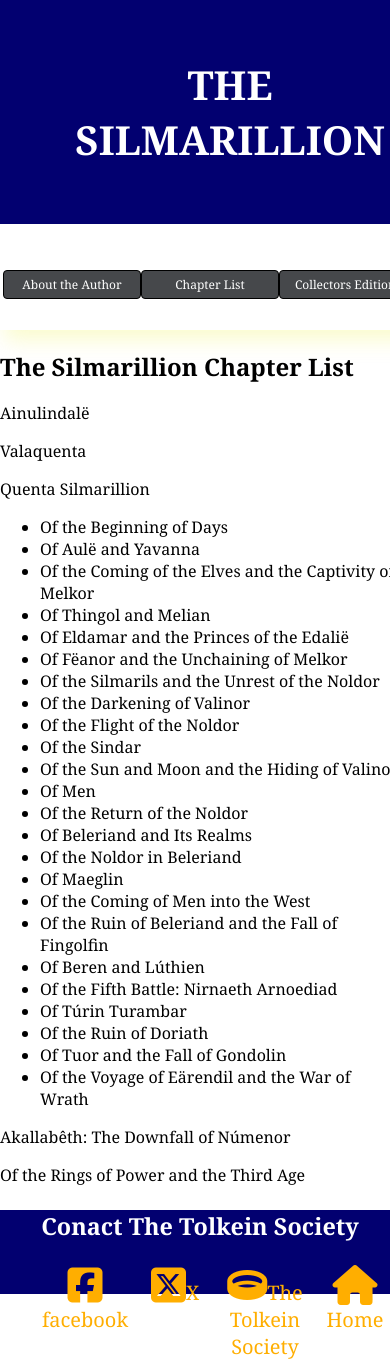
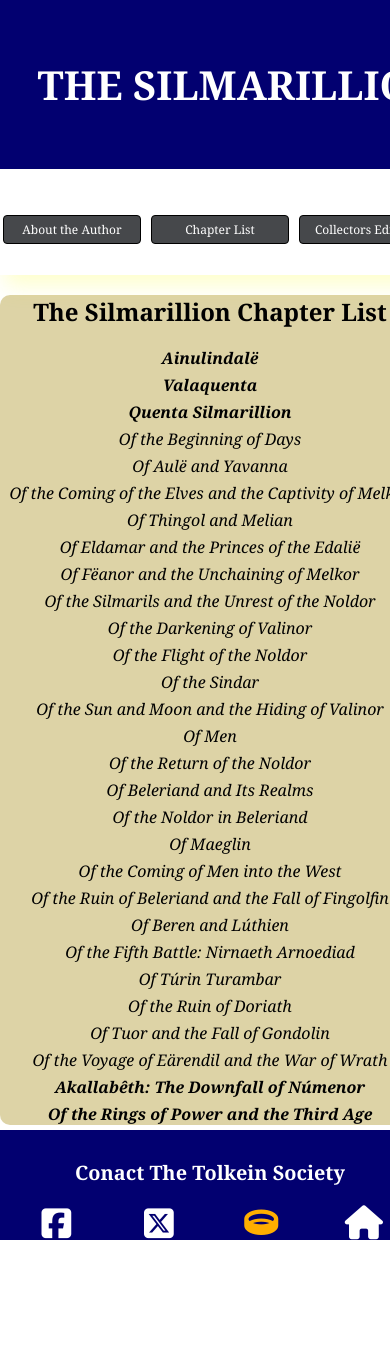
Before and after one commit to davidhatcher3/ifsc-3342, a plain HTML site: page final-project/chapters.html in a window 390 px wide. Shown: the top 1360 px of the page. After the commit the page ends 1266 px from the top, so only its background shows below. Drawn offline with Linux system fonts and the light colour scheme.

Commit message:
working on tablet view/fixed omage on course homepage

```diff
--- a/assets/css/style.css
+++ b/assets/css/style.css
@@ -1,3 +1,4 @@
+
 html{
     box-sizing: border-box;
 }
@@ -7,16 +8,22 @@
     box-sizing: inherit;
 }
 
-body{
-    background-image: URL(../img/rain.jpg);
-    background-size:cover;
-    background-repeat: no-repeat;
-}
+
+
 :root{
     --accent-color: rgb(255, 196, 0);
     --block-background-color: rgba(1, 25, 49,0.65);
 }
 
+body{
+    margin: 0;
+    padding: 0;
+    background-image: url(../img/rain.jpg);
+    background-size: cover;
+    background-repeat: no-repeat;
+    background-attachment: fixed;
+    background-position: center;
+}
 
 
 .box{
@@ -62,6 +69,7 @@
 
 
 
+
 /*Media Q's*/
 @media (max-width: 550px){
 
@@ -78,6 +86,20 @@
     .grid-container{
         display:grid;
         gap:20px;
+        grid-template-columns: 300px 300px;
+        grid-template-rows: 100px 100px;
+        background:rgba(0, 0, 0, 0);
+        list-style-type:none;
+        justify-content: center;
+        justify-content: space-evenly;
+    }
+}
+
+
+@media (min-width: 850px){
+    .grid-container{
+        display:grid;
+        gap:20px;
         grid-template-columns: 300px 300px 300px;
         grid-template-rows: 100px 100px 100px;
         background:rgba(0, 0, 0, 0);
--- a/final-project/assets/css/style.css
+++ b/final-project/assets/css/style.css
@@ -13,7 +13,7 @@
     --gold-ish: rgb(255, 174, 0);
 
 }
-/*Global*/
+
 body{
   overflow:scroll;
   margin: 0 auto;
@@ -23,9 +23,18 @@
 
 a:link,
 a:visited{
+  color: white;
+}
+
+a.ring:link{
   color: var(--gold-ish);
 }
 
+a.ring:visited{
+  color: red;
+}
+
+/*----------Nav----------*/
 nav li, footer li{
   list-style: none;
 }
@@ -35,19 +44,20 @@
   top: 0;
   padding: 10px;
   background: white;
-  box-shadow: rgba(240, 243, 56, 0.25) 0px 15px 20px -5px;
+  box-shadow: rgba(252, 255, 49, 0.25) 0px 15px 20px -5px;
   display: flex;
   justify-content: center;
   }
 
 .navbar ul{
     display: grid;
+    grid-gap: 10px;
     grid-template-columns: 1fr 1fr 1fr;
-    padding: 10px 10px 5px 10px;
+    padding: 10px 5px 5px 5px;
 }
 
 .navbar .button{
-  display: inline-block;
+  display: grid;
   padding: 5px 8px;
   border: 1px solid #000000;
   background-color: var(--grey-accent);
@@ -55,13 +65,11 @@
   border-radius: 4px;
   margin-top: 10px;
   color: #ffffff;
-  box-shadow: inset;
   width: 10em;
   text-align: center;
   font-size: 75%;
 }
-/*Global*/
-
+/*----------Nav----------*/
 
   header{
    /* position: sticky;
@@ -75,7 +83,7 @@
 
 
   .container{
-    width: 400px;
+    width: 420px;
     margin: 0 auto;
   }
 
@@ -87,33 +95,54 @@
     text-align: center;
   }
 
-  #history{
+  #history, #biography, #editions, #chapters{
     text-align: center;
     background: #ddd3a6;
     border-radius: 10px;
+  }
 
+  .outer-chapter-list{
+    list-style-type: none;
+    margin:0px auto;
+    padding: 0px;          /*Browsers add padding to list...why?*/
+    font-weight: bold;
+    font-style: italic;
   }
-/*Footer*/
+
+  .inner-chapter-list {
+    list-style-type: none;
+    margin:0px auto;
+    padding: 0px;
+    font-weight: normal;
+    font-style: italic;
+  }
+
+  .outer-chapter-list li,.inner-chapter-list li{
+    margin-bottom: 5px;
+  }
+/*----------Footer----------*/
   footer{
-    max-height: 10vh;
+    max-height: 12vh;
     text-align: center;
     background: var(--main-blue);
     color: white;
-    font-size: 20px;
+    font-size: 17px;
+    padding-top: 1vh;
 
   }
 
   footer ul{
     display: grid;
     grid-template-columns: 1fr 1fr 1fr 1fr;
+    padding: 0px 5px 25px 5px;
   }
 
   .footlink {
     text-decoration: none;
   }
-  /*Footer*/
+  /*----------Footer----------*/
 
-/*cards*/
+/*----------cards-----------*/
   .editions-container{
     margin: 0px;
     padding: 20px;
@@ -166,4 +195,33 @@
     margin-top: 16px;
     color: #ffffff
   }
-  /*cards*/
+  /*----------cards----------*/
+
+
+  /*----------Media Query----------*/
+  @media all and (min-width:768px){
+    #ship{
+      grid-area: ship;
+    }
+    #summary{
+      grid-area: summary;
+    }
+
+    #history{
+      grid-area: history;
+    }
+
+    main.container{
+      display:grid;
+      grid-gap: 10px;
+      grid-template-areas:
+      "ship ship .. history"
+      "ship ship .. history"
+      "summary summary .. history"
+      ;
+    }
+
+
+
+
+  }
--- a/final-project/chapters.html
+++ b/final-project/chapters.html
@@ -35,10 +35,11 @@
 
     <section itemprop="about" id="chapters">
         <h1>The Silmarillion Chapter List</h1>
-        <p>Ainulindalë</p>
-        <p>Valaquenta</p>
-        <p>Quenta Silmarillion</p>
-            <ul>
+        <ul class="outer-chapter-list">
+         <li>Ainulindalë</li>
+         <li>Valaquenta</li>
+         <li>Quenta Silmarillion</li>
+            <ul class="inner-chapter-list">
                 <li>Of the Beginning of Days</li>
                 <li>Of Aulë and Yavanna</li>
                 <li>Of the Coming of the Elves and the Captivity of Melkor</li>
@@ -64,8 +65,9 @@
                 <li>Of Tuor and the Fall of Gondolin</li>
                 <li>Of the Voyage of Eärendil and the War of Wrath</li>
             </ul>
-        <p>Akallabêth: The Downfall of Númenor</p>
-        <p>Of the Rings of Power and the Third Age</p>
+         <li>Akallabêth: The Downfall of Númenor</li>
+         <li>Of the Rings of Power and the Third Age</li>
+        </ul>
     </section>
 
 
@@ -75,10 +77,10 @@
     <footer class="container" id="bottom">
         <h3>Conact The Tolkein Society</h3>
         <ul itemscope itemtype="https://schema.org/CreativeWork" class="related-links">
-          <li><a class="footlink" itemprop="url" rel="organization" href="https://www.facebook.com/TolkienSociety/"><i class="fa-brands fa-square-facebook fa-2x"></i>facebook</a></li>
-          <li><a class="footlink" itemprop="url" rel="organization" href="https://twitter.com/tolkiensociety?lang=en"><i class="fa-brands fa-square-x-twitter fa-2x"></i>X</a></li>
-          <li><a class="footlink" itemprop="url" rel="organization" href="https://www.tolkiensociety.org/"><i class="fa-solid fa-ring fa-2x"></i>The Tolkein Society</a></li>
-          <li><a class="footlink" href="homepage.html"><i class="fa-solid fa-house fa-2x"></i>Home</a></li>
+          <li><a class="footlink" itemprop="url" rel="organization" href="https://www.facebook.com/TolkienSociety/"><i class="fa-brands fa-square-facebook fa-2x"></i></a></li>
+          <li><a class="footlink" itemprop="url" rel="organization" href="https://twitter.com/tolkiensociety?lang=en"><i class="fa-brands fa-square-x-twitter fa-2x"></i></a></li>
+          <li><a class="footlink, ring" itemprop="url" rel="organization" href="https://www.tolkiensociety.org/"><i class="fa-solid fa-ring fa-2x"></i></a></li>
+          <li><a class="footlink" href="homepage.html"><i class="fa-solid fa-house fa-2x"></i></a></li>
         </ul>
     </footer>
     <!--footer-->
```
Also changed, not shown: final-project/author.html (+4 -4 lines), final-project/editions.html (+15 -10 lines), final-project/homepage.html (+5 -5 lines), index.html (+13 -5 lines).
